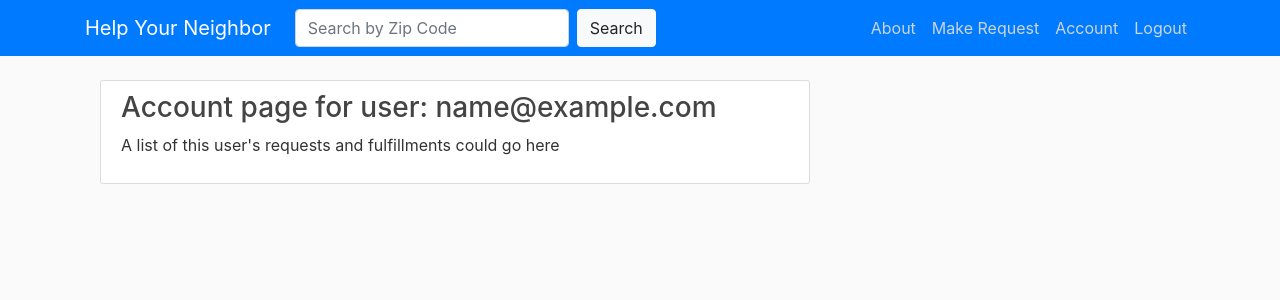
After one commit to stackdragon/Help-Your-Neighbor, a Flask app: page /account in a window 1280 px wide. The commit adds this page. Shown: the top 300 px of the page. Run offline with Flask 2, Linux system fonts and the light colour scheme; the visitor is signed in with stand-in values (Sample User, id 1); data that the repository does not hold is empty; some libraries are stand-ins or nearby versions.

Commit message:
add user login functionality

```diff
--- a/project/__init__.py
+++ b/project/__init__.py
@@ -5,7 +5,7 @@ import mysql.connector
 from flask_bcrypt import Bcrypt
 
 # import flask-login for session management
-#from flask_login import LoginManager
+from flask_login import LoginManager
 
 # import Flask
 from flask import Flask
@@ -16,14 +16,24 @@ app = Flask(__name__)
 # create bcrpyt class object for password hashing
 bcrypt = Bcrypt(app)
 
-#create flask-login class object for session management
-# login_manager = LoginManager(app)
+#  create flask-login class object for session management
+login_manager = LoginManager(app)
+
+# if user tries to access a page requiring a login, revert to 'login' route
+# and error message should have the boostrap 'info' css class
+login_manager.login_message_category = 'info'
+login_manager.login_view = 'login'
 
 # this is a CSRF token for security (required for WTForms)
 app.config['SECRET_KEY'] = 'ba8ed3f480b55b599b397e000da63ccf'
 
 # this is the connection to the mysql
-db = mysql.connector.connect(host='us-cdbr-iron-east-01.cleardb.net', user='b94531a8a9be0d', password='440412d5', db='heroku_c22f6c727a9c888')
+# db = mysql.connector.connect(host='us-cdbr-iron-east-01.cleardb.net', user='b94531a8a9be0d', password='440412d5', db='heroku_c22f6c727a9c888')
+
+# this function grabs a connection to the mySQL database
+def get_db():
+	db = mysql.connector.connect(host='us-cdbr-iron-east-01.cleardb.net', user='b94531a8a9be0d', password='440412d5', db='heroku_c22f6c727a9c888')
+	return db
 
 # import project routes
 from project import routes
--- /dev/null
+++ b/project/models.py
@@ -0,0 +1,38 @@
+#this file contains the info needed for user authentication
+
+from project import login_manager, get_db
+from flask_login import UserMixin
+
+# this is the User class required by Flask-login
+class User(UserMixin):
+	def __init__(self, id, email, password):
+		self.id = id
+		self.email = email
+		self.password = password
+
+# required per Flask-login
+@login_manager.user_loader
+def load_user(user_id):
+
+	# set up db cursor
+	db = get_db()
+	mycursor = db.cursor()
+
+	# see if the user email exists in the db. grab email address and password
+	query = f"SELECT userID, userEmail, userPW from Users WHERE userID='{user_id}';"
+	mycursor.execute(query)
+	user = mycursor.fetchone()
+	mycursor.close()
+
+	if user:
+		# grab the email address and password from the query
+		id = user[0]
+		email = user[1]
+		password = user[2]
+
+		# create new user object
+		userObj = User(id, email, password)
+		return userObj
+
+	# if user is not found, return none
+	return user
--- a/project/routes.py
+++ b/project/routes.py
@@ -1,22 +1,30 @@
 # import modules for rendering templates, message display, and url generation
-from flask import render_template, url_for, flash, redirect
+from flask import render_template, url_for, flash, redirect, request
 
 # import wtForm classes for registration and login forms
 from project.forms import RegistrationForm, LoginForm, AddForm
+
+# import User model needed for session validation
+from project.models import User
 
 # import app
 from project import app
 
 # import mysql db
-from project import db
+from project import get_db
 
-#import bcrypt
+# import bcrypt
 from project import bcrypt
+
+# import flask-login
+from flask_login import login_user, logout_user, current_user, login_required
 
 #home page route
 @app.route('/')
 @app.route('/home')
 def home():
+
+    db = get_db()
 
     # set up db cursor
     mycursor = db.cursor()
@@ -24,6 +32,8 @@ def home():
     # run sample query for the homepage
     mycursor.execute("""SELECT userID, userName, userEmail FROM Users;""")
     data = mycursor.fetchall()
+
+    mycursor.close()
 
     # render the homepage template, passing data to display
     return render_template('home.html', data = data)
@@ -37,6 +47,10 @@ def about():
 @app.route('/register', methods=['GET', 'POST'])
 def register():
 
+    # if user is already logged in, send them to the homepage
+    if current_user.is_authenticated:
+        return redirect(url_for('home'))
+
     # create registration form object
     form = RegistrationForm()
 
@@ -45,6 +59,8 @@ def register():
 
         # hash the password that the user ended
         hashed_pw = bcrypt.generate_password_hash(form.password.data).decode('utf-8')
+
+        db = get_db()
 
         # set up db cursor
         mycursor = db.cursor()
@@ -55,6 +71,8 @@ def register():
 
         # commit the query
         db.commit()
+
+        mycursor.close()
 
     	# display success message if user successfully registered
         flash(f'Your account has been created. Please login.', 'success')
@@ -78,7 +96,7 @@ def add():
         # grab the type of item from the form
         value = dict(form.item.choices).get(form.item.data)
 
-        # display success message (this is temporary)
+        # display success message (this is temporary just to show the form works)
         flash(f'You created a request for {value} to be provided by {form.dateNeeded.data}.', 'success')
 
         # redirect to the home page
@@ -91,22 +109,72 @@ def add():
 @app.route('/login', methods=['GET', 'POST'])
 def login():
 
+    # if user is already logged in, send them to the homepage
+    if current_user.is_authenticated:
+        return redirect(url_for('home'))
+
     # create login form object
     form = LoginForm()
 
     # if login form has been validly submitted
     if form.validate_on_submit():
 
-    	# display success message if user successfully logs in
-    	if form.email.data == 'test' and form.password.data == 'password':
-    		flash('You are now logged in!', 'success')
+        db = get_db()
+        # set up db cursor
+        mycursor = db.cursor()
 
-            # redirect tome page
-    		return redirect(url_for('home'))
+        # query the Users mySQL table for the userID, email address and password
+        query = f"SELECT userID, userEmail, userPW from Users WHERE userEmail='{form.email.data}';"
+        mycursor.execute(query)
+        user = mycursor.fetchone()
+        mycursor.close()
 
-         # otherwise, display an error message
-    	else:
-    		flash('Username and password combination not found. Please try again.', 'danger')
+        # if the user exists, store the info provided by the query in separate variables
+        if user:
+            userID= user[0]
+            email = user[1]
+            password = user[2]
 
-    # re-display the login page
+            # then verify that the entered password matches the password stored in the db
+            if user and bcrypt.check_password_hash(password, form.password.data):
+
+                # if so, create the a user object (this is necessary for Flask-Login)
+                user = User(userID, email, password)
+
+                # call Flask-Login login_user function to create the session for the user
+                login_user(user, remember=form.remember.data)
+
+                # if there is a next parameter in the url, grab it to forward the user to the appropriate name.
+                next_page = request.args.get('next')
+
+                # now that the user has logged in, send her to either the next page or the home page
+                return redirect(next_page) if next_page else redirect(url_for('home'))
+
+            # if email address is found but password doesn't match, display error message
+            else:
+                flash('Incorrect password.', 'danger')
+
+        # if email address is not found, display error message
+        else:
+            flash('Email address not found. Have you registered?', 'danger')
+
     return render_template('login.html', title='Login', form = form)
+
+# logout page route
+@app.route('/logout')
+def logout():
+
+    # end the session for the user
+    logout_user()
+
+    # display message to user
+    flash(f'You have been logged out.', 'success')
+
+    # send the user back to the homepage
+    return redirect(url_for('home'))
+
+# user account info
+@app.route('/account')
+@login_required
+def account():
+    return render_template('account.html', title='Account')
--- /dev/null
+++ b/project/templates/account.html
@@ -0,0 +1,9 @@
+{% extends "layout.html" %}
+{% block content %}
+<div class="col-md-8">
+	  <div class="content-section">
+	 	<h3>Account page for user: {{ current_user.email }}</h3> <!-- Display the user's email address -->
+	 	<p>A list of this user's requests and fulfillments could go here</p>
+  </div>
+</div>
+{% endblock content %}
--- a/project/templates/add.html
+++ b/project/templates/add.html
@@ -3,7 +3,7 @@
 <div class="col-md-6">
   <div class="content-section">
     <form method="POST" action ="">
-    			{{ form.hidden_tag() }} <!-- this is a CSRF token for security -->
+    			{{ form.hidden_tag() }} <!-- This function inserts the CSRF security token. Required by WTForms -->
     	<fieldset class = "form group">
     		<legend class = "border-bottom mb-4">Make Your Request</legend>
 
--- a/project/templates/layout.html
+++ b/project/templates/layout.html
@@ -37,8 +37,16 @@
           <div class="navbar-nav">
             <a class="nav-item nav-link" href="{{ url_for('about') }}">About</a>
             <a class="nav-item nav-link" href="{{ url_for('add') }}">Make Request</a>
-            <a class="nav-item nav-link" href="{{ url_for('login') }}">Login</a>
-            <a class="nav-item nav-link" href="{{ url_for('register') }}">Register</a>
+
+            <!-- only display this if a user is n logged in -->
+            {% if current_user.is_authenticated %}
+              <a class="nav-item nav-link" href="{{ url_for('account') }}">Account</a>
+              <a class="nav-item nav-link" href="{{ url_for('logout') }}">Logout</a>
+            {% else %}
+            <!-- only display these if a user is not logged in -->
+              <a class="nav-item nav-link" href="{{ url_for('login') }}">Login</a>
+              <a class="nav-item nav-link" href="{{ url_for('register') }}">Register</a>
+            {% endif %}
           </div>
         </div>
       </div>
@@ -48,7 +56,6 @@
   <!-- container below the navbar for displaying db queries -->
   <main role="main" class="container">
     <div class="row">
-
        <!-- any status/error messages go here -->
        {% with messages = get_flashed_messages(with_categories=true) %}
        {% if messages %}
@@ -59,9 +66,8 @@
       {% endfor %}
       {% endif %}
       {% endwith %}
+    </div>
       {% block content %}{% endblock %}
-
-
   </main>
 
   <!-- Required Javascript for Bootstrap -->
--- a/project/templates/login.html
+++ b/project/templates/login.html
@@ -1,13 +1,9 @@
 {% extends "layout.html" %}
-
 {% block content %}
 <div class="col-md-6">
-
 	<div class="content-section">
-
 		<form method="POST" action ="">
-			{{ form.hidden_tag() }} <!-- this is a CSRF token for security -->
-
+			{{ form.hidden_tag() }} <!-- This function inserts the CSRF security token. Required by WTForms -->
 			<fieldset class ="form-group">
 				<legend class = "border-bottom mb-4">Log In</legend>
 
--- a/project/templates/register.html
+++ b/project/templates/register.html
@@ -5,7 +5,7 @@
 	<div class="content-section">
 
 		<form method="POST" action ="">
-			{{ form.hidden_tag() }} <!-- this is a CSRF token for security -->
+			{{ form.hidden_tag() }} <!-- This function inserts the CSRF security token. Required by WTForms -->
 
 			<fieldset class ="form-group">
 				<legend class = "border-bottom mb-4">Sign Up</legend>
--- a/requirements.txt
+++ b/requirements.txt
@@ -2,6 +2,7 @@ click==7.1.1
 bcrypt
 Flask==1.1.1
 Flask-Bcrypt==0.7.1
+Flask-Login
 Flask-WTF==0.14.2
 gunicorn==19.10.0
 itsdangerous==1.1.0
```
Also changed, not shown: project/forms.py (+5 -9 lines), readme.md.
